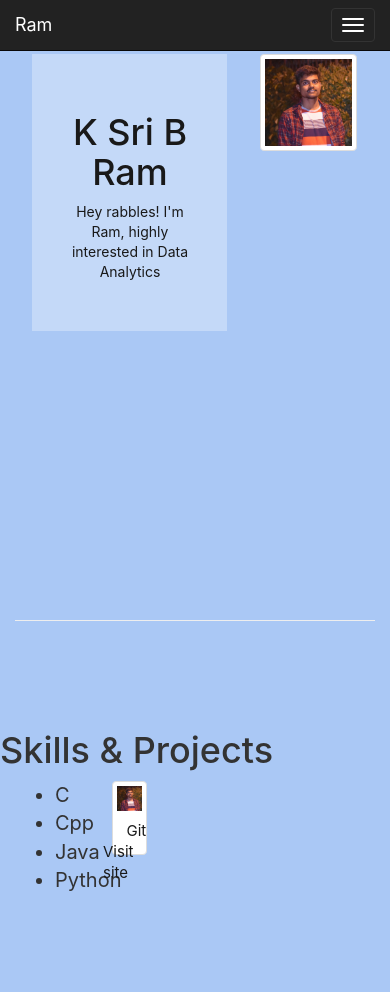
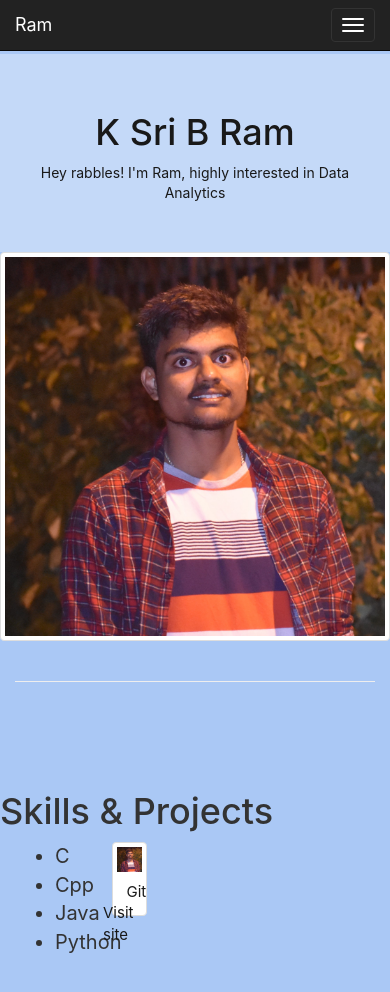
Before and after one commit to Ram3812/portfolio, a React (Create React App) app: page / in a window 390 px wide. Shown: the top 992 px of the page. Built offline with nearby package versions, Linux system fonts and the light colour scheme.

Commit message:
check deploy

```diff
--- a/src/about.js
+++ b/src/about.js
@@ -12,11 +12,11 @@ class About extends React.Component {
         return (
             <div style={{paddingTop: "15%", minHeight: "600px"}} id="about">
                 <div className="row">
-                    <div className="col-xs-6 col-xs-offset-1 my-name">
+                    <div className="col-md-6 col-md-offset-1 col-xs-12 my-name">
                         <h1>K Sri B Ram</h1>
                         <p>Hey rabbles! I'm Ram, highly interested in Data Analytics</p>
                     </div>
-                    <div className="col-xs-3 col-xs-offset-1 thumbnail">
+                    <div className="col-md-3 col-md-offset-1 col-xs-12 thumbnail">
                         <img src={require("./images/semi_formal.jpg")} alt="Ram"/>
                     </div>
                 </div>
```
